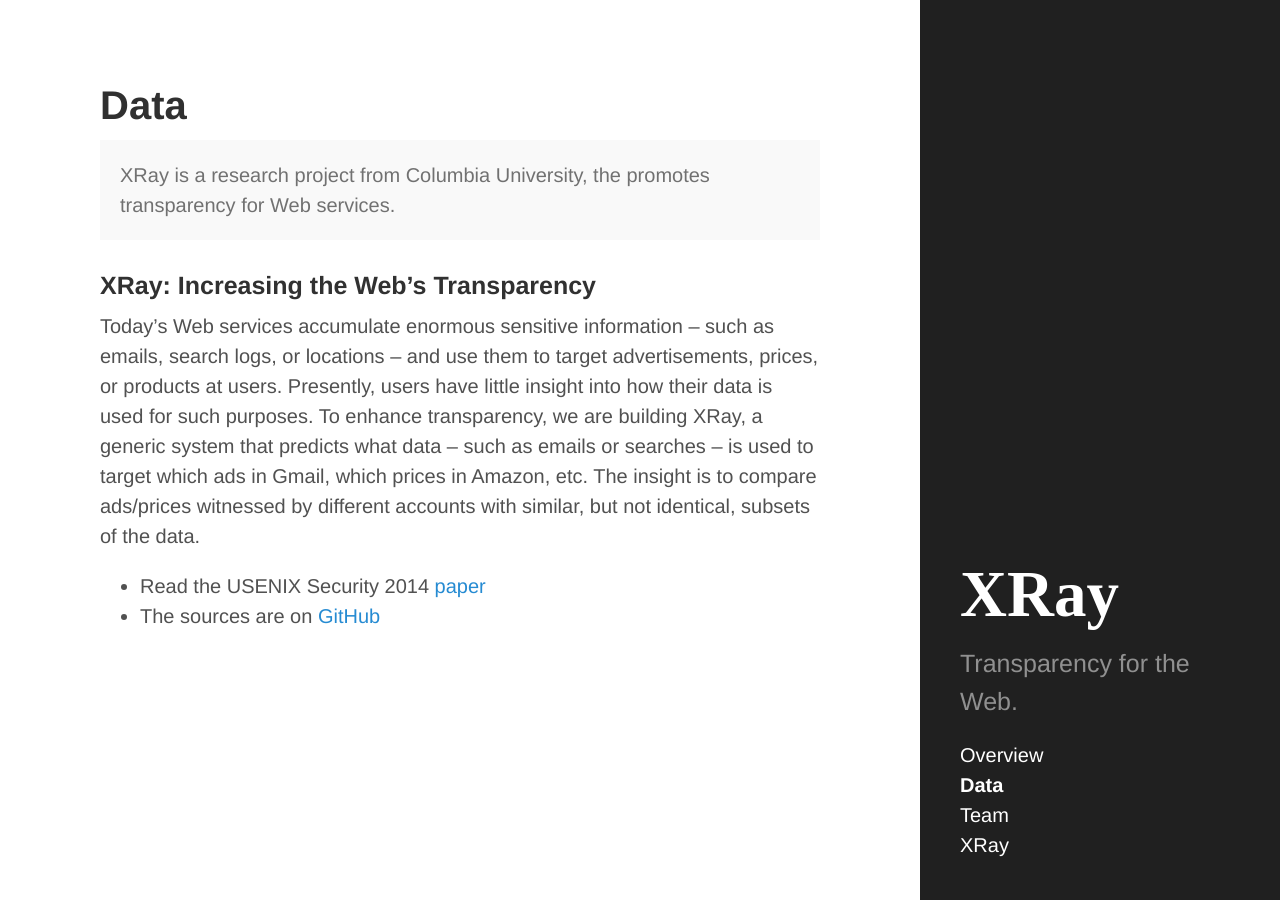
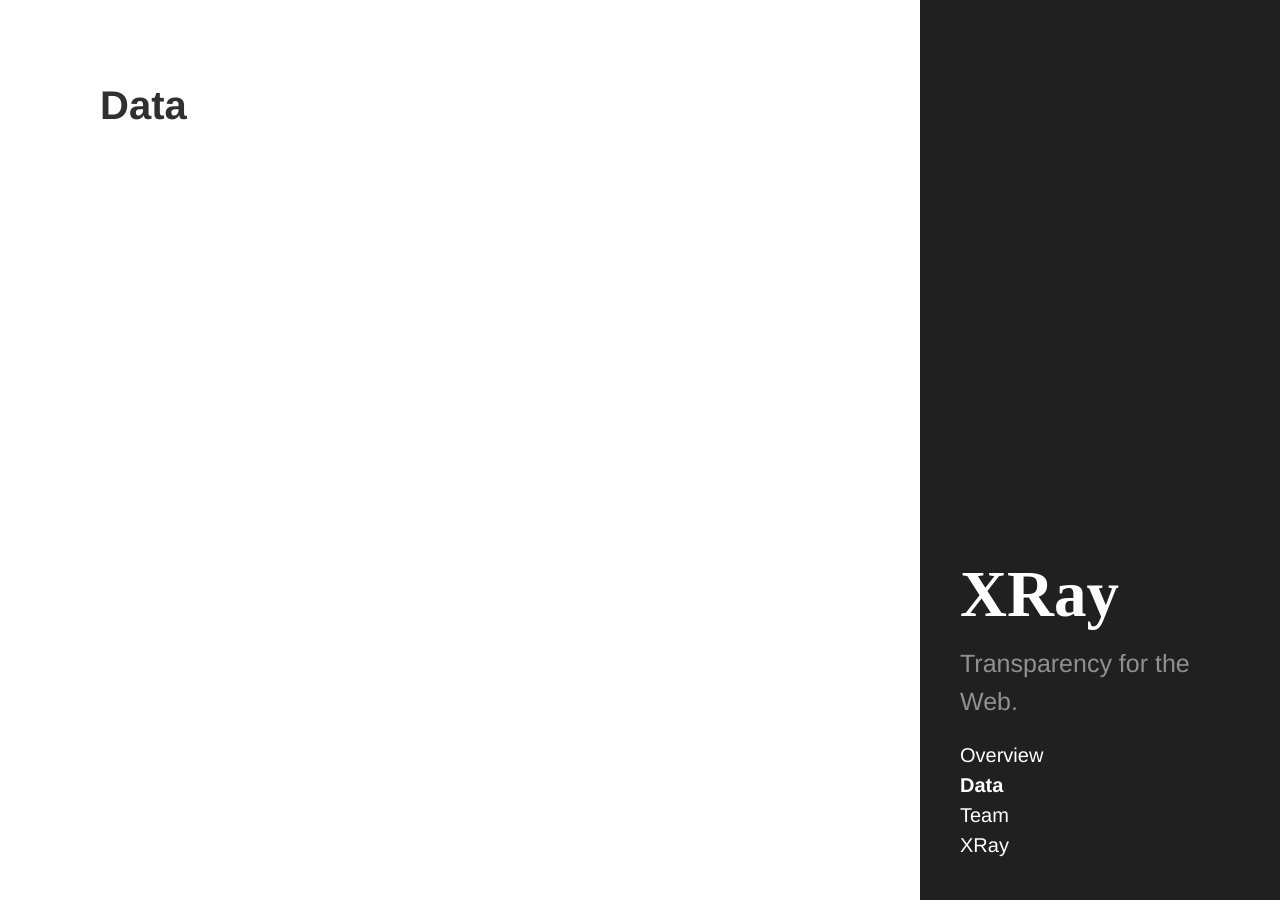
Before and after one commit to columbia/xray, a Jekyll site: the page built from data.md, in a window 1280 px wide. Built offline with Jekyll 4.4.1, drawn with Linux system fonts in a browser that asks for light colours; Markdown is read by kramdown in place of the engine named in the settings.

Commit message:
removed contents in data.md

```diff
--- a/data.md
+++ b/data.md
@@ -2,23 +2,3 @@
 layout: page
 title: Data
 ---
-
-<p class="message">
-  XRay is a research project from Columbia University, the promotes
-  transparency for Web services.
-</p>
-
-### XRay: Increasing the Web's Transparency
-
-Today's Web services accumulate enormous
-sensitive information -- such as emails, search logs, or locations -- and use
-them to target advertisements, prices, or products at users. Presently, users
-have little insight into how their data is used for such purposes. To enhance
-transparency, we are building XRay, a generic system that predicts what data --
-such as emails or searches -- is used to target which ads in Gmail, which prices
-in Amazon, etc.
-The insight is to compare ads/prices witnessed by different accounts with
-similar, but not identical, subsets of the data.
-
-* Read the USENIX Security 2014 [paper](/public/xray.pdf)
-* The sources are on [GitHub](https://github.com/MatLecu/xray)
```
